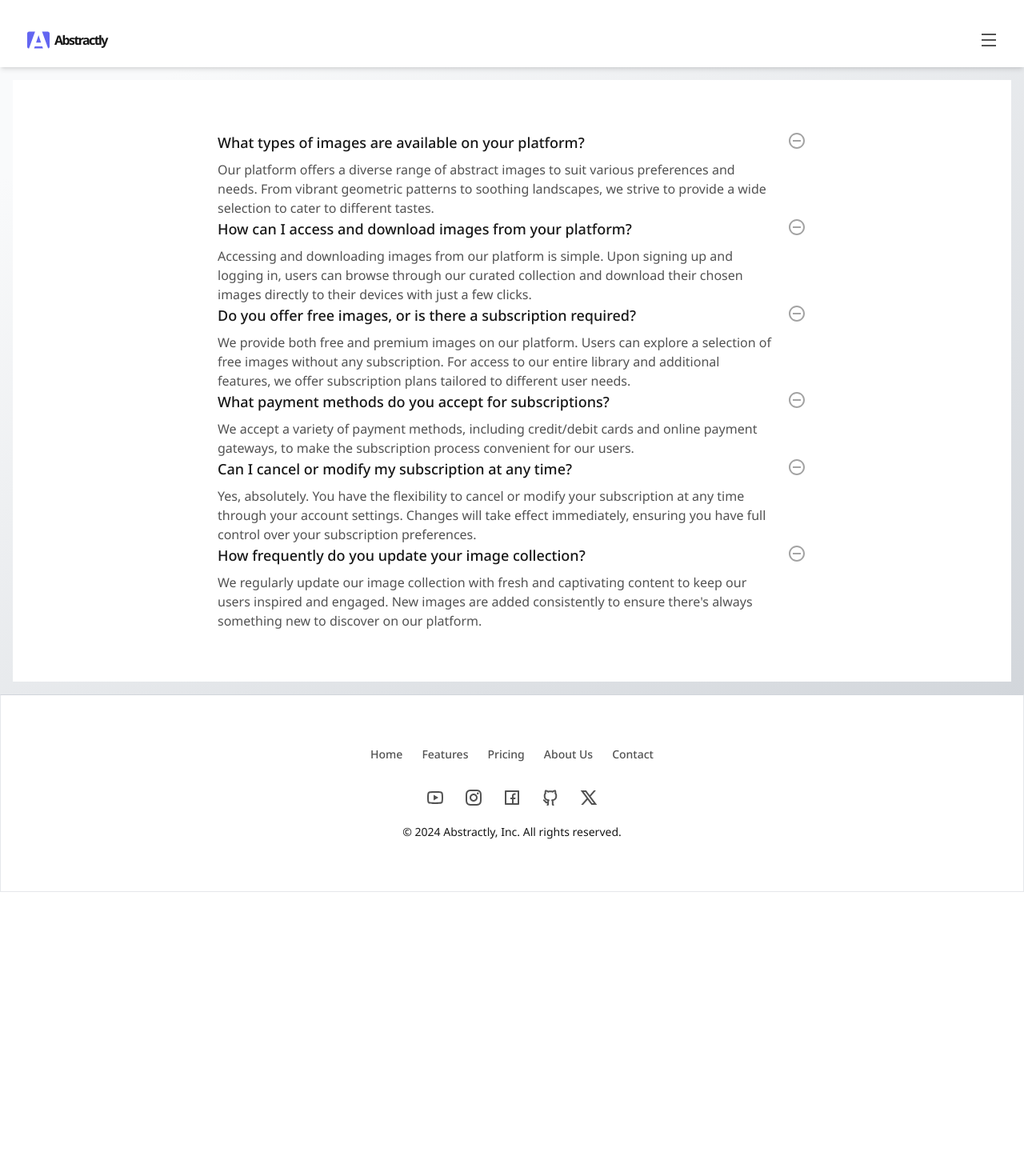
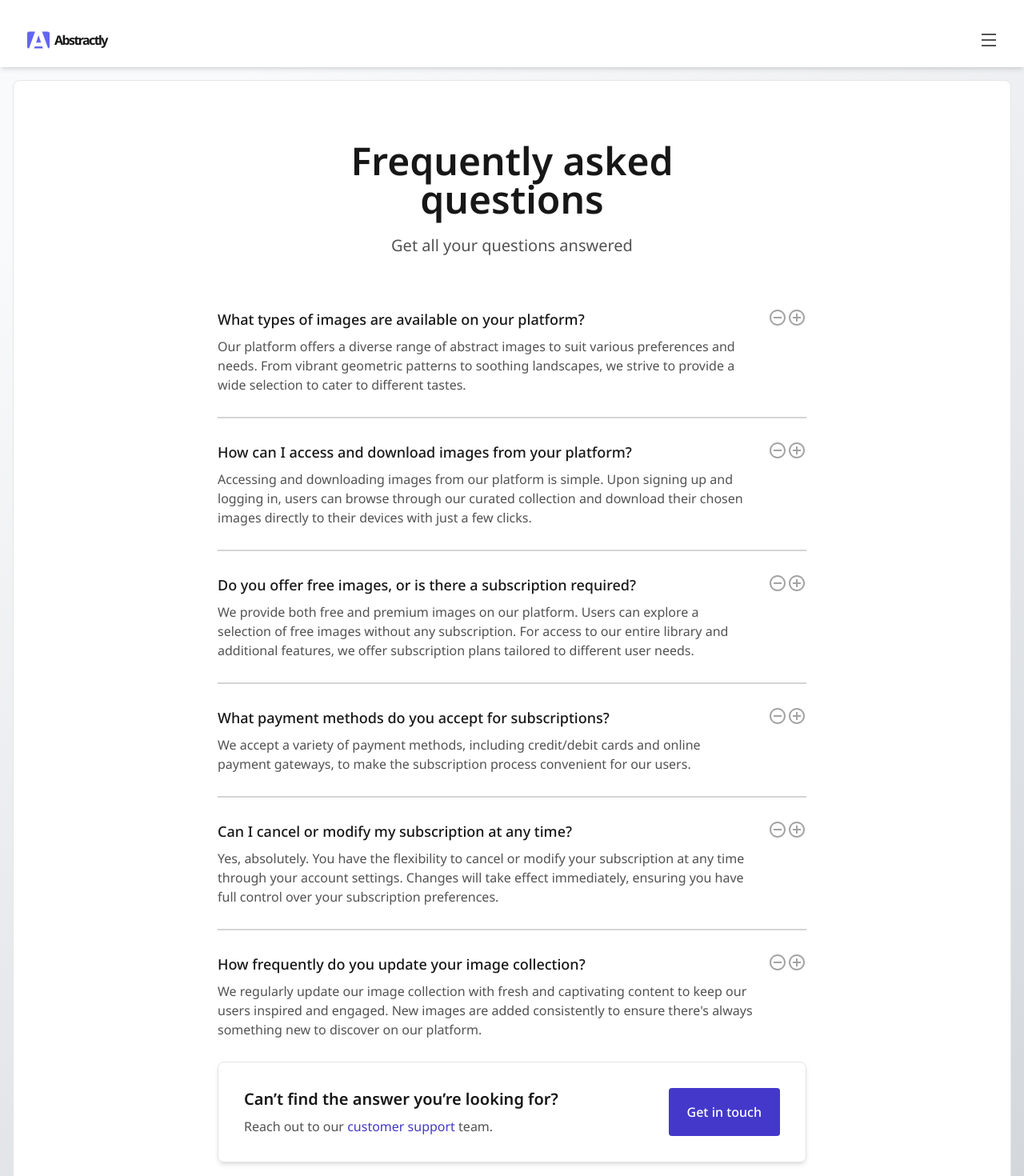
Before and after one commit to av0ed/ui-component-library, a Next.js app: page /faq in a window 1280 px wide. Shown: the top 1470 px of the page at 80% size. Before the commit the page ends 1115 px from the top, so only its background shows below. Built offline with nearby package versions, Linux system fonts and the light colour scheme.

Commit message:
update text banner to make it more flexible. update layout border

```diff
--- a/app/_components/text-banner.tsx
+++ b/app/_components/text-banner.tsx
@@ -1,7 +1,7 @@
 interface TextBannerProps {
-  eyebrow: string;
+  eyebrow?: string;
   heading: string;
-  subheading: string;
+  subheading?: string;
 }
 
 export default function TextBanner({
@@ -10,12 +10,18 @@ export default function TextBanner({
   subheading,
 }: TextBannerProps) {
   return (
-    <div className="flex flex-col items-center md:px-10 lg:px-40">
-      <span className="text-base font-semibold text-indigo-700">{eyebrow}</span>
-      <h1 className="text-center mt-3 text-3xl font-semibold text-neutral-900 md:text-5xl">
-        {heading}
-      </h1>
-      <p className="mt-5 text-center text-xl text-neutral-600">{subheading}</p>
+    <div className="flex flex-col items-center gap-y-5 md:px-10 lg:px-40">
+      <div className="flex flex-col items-center gap-y-3 md:px-10">
+        <span className="text-base font-semibold text-indigo-700">
+          {eyebrow}
+        </span>
+        <h1 className="text-center text-3xl md:text-5xl font-semibold text-neutral-900">
+          {heading}
+        </h1>
+      </div>
+      <p className="text-center text-lg md:text-xl text-neutral-600">
+        {subheading}
+      </p>
     </div>
   );
 }
--- a/app/faq/page.tsx
+++ b/app/faq/page.tsx
@@ -1,4 +1,6 @@
-import { RiIndeterminateCircleLine } from "@remixicon/react";
+import { RiAddCircleLine, RiIndeterminateCircleLine } from "@remixicon/react";
+import Button from "../_components/button";
+import TextBanner from "../_components/text-banner";
 
 const faqs = [
   {
@@ -46,20 +48,51 @@ platform.`,
 
 export default function FaqPage() {
   return (
-    <>
-      <div>
+    <div className="flex flex-col">
+      <TextBanner
+        heading="Frequently asked questions"
+        subheading="Get all your questions answered"
+      />
+      <div className="mt-12 md:mt-16">
         {faqs.map(({ question, answer }, idx) => (
-          <div key={idx} className="flex flex-row gap-x-4">
-            <div className="flex flex-col gap-y-2">
-              <p className="text-lg font-medium text-neutral-900">{question}</p>
-              <p className="text-neutral-600">{answer}</p>
+          <div key={idx} className="flex flex-col">
+            <div className="flex flex-row gap-x-4">
+              <div className="flex flex-col gap-y-2">
+                <p className="text-lg font-medium text-neutral-900">
+                  {question}
+                </p>
+                <p className="text-neutral-600">{answer}</p>
+              </div>
+              <div className="flex">
+                <RiIndeterminateCircleLine className="self-start h-6 w-6 text-neutral-400" />
+                <RiAddCircleLine className="self-start h-6 w-6 text-neutral-400" />
+              </div>
             </div>
-            <div className="flex">
-              <RiIndeterminateCircleLine className="self-start h-6 w-6 text-neutral-400" />
-            </div>
+            {idx !== faqs.length - 1 && (
+              <div className="border border-neutral-300 my-7"></div>
+            )}
           </div>
         ))}
       </div>
-    </>
+      <div className="flex flex-col gap-y-4 md:flex-row md:gap-x-4 self-stretch mt-7 p-4 md:p-8 border border-neutral-200 rounded-lg shadow-md">
+        <div className="flex flex-col flex-grow gap-y-2">
+          <p className="text-xl font-semibold text-neutral-900">
+            Can’t find the answer you’re looking for?
+          </p>
+          <p className="text-neutral-600">
+            Reach out to our{" "}
+            <a href="/contact-us" className="text-indigo-700">
+              customer support
+            </a>{" "}
+            team.
+          </p>
+        </div>
+        <Button
+          classes="btn--xl btn--primary"
+          text="Get in touch"
+          href="/contact-us"
+        />
+      </div>
+    </div>
   );
 }
--- a/app/layout.tsx
+++ b/app/layout.tsx
@@ -28,8 +28,8 @@ export default function RootLayout({
           role="main"
           className="flex flex-col flex-nowrap flex-1 p-4 bg-gradient-haze"
         >
-          <div className="h-full w-full bg-white">
-            <div className="flex flex-col flex-nowrap justify-start items-center mx-auto py-12 px-4 md:py-16 lg:py-24 lg:px-28 max-w-screen-sm md:max-w-screen-md lg:max-w-screen-lg">
+          <div className="h-full w-full bg-white border border-neutral-200 rounded-lg">
+            <div className="flex flex-col flex-nowrap justify-start items-center  mx-auto py-12 px-4 md:py-16 lg:py-24 lg:px-28 max-w-screen-sm md:max-w-screen-md lg:max-w-screen-lg">
               {children}
             </div>
           </div>
```
